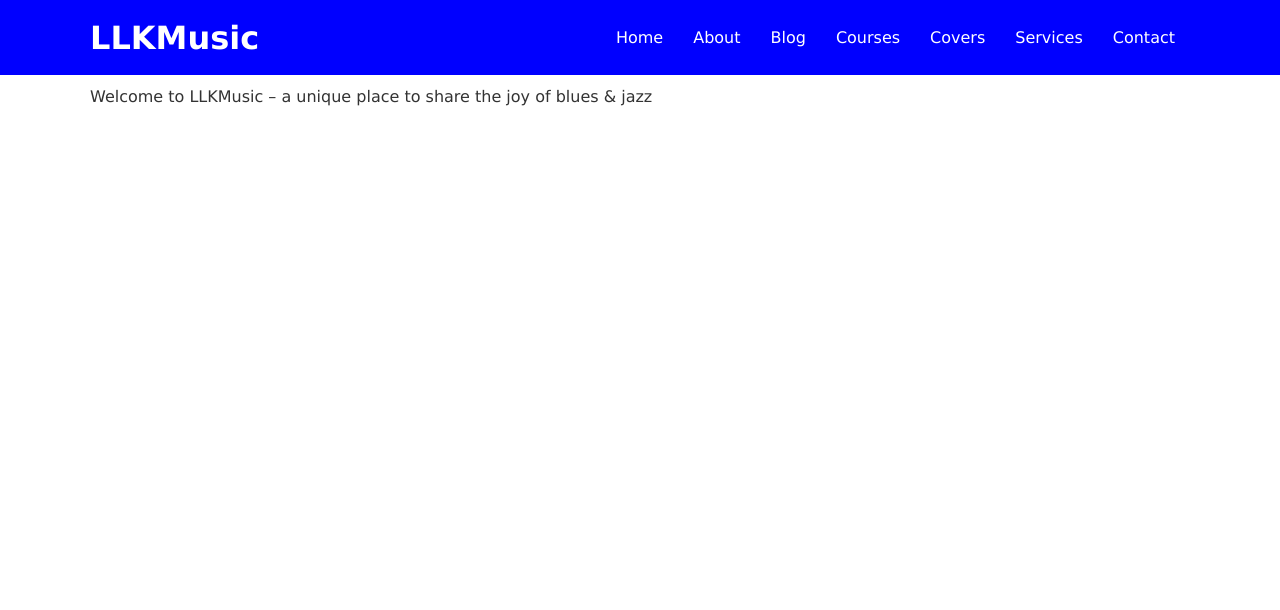
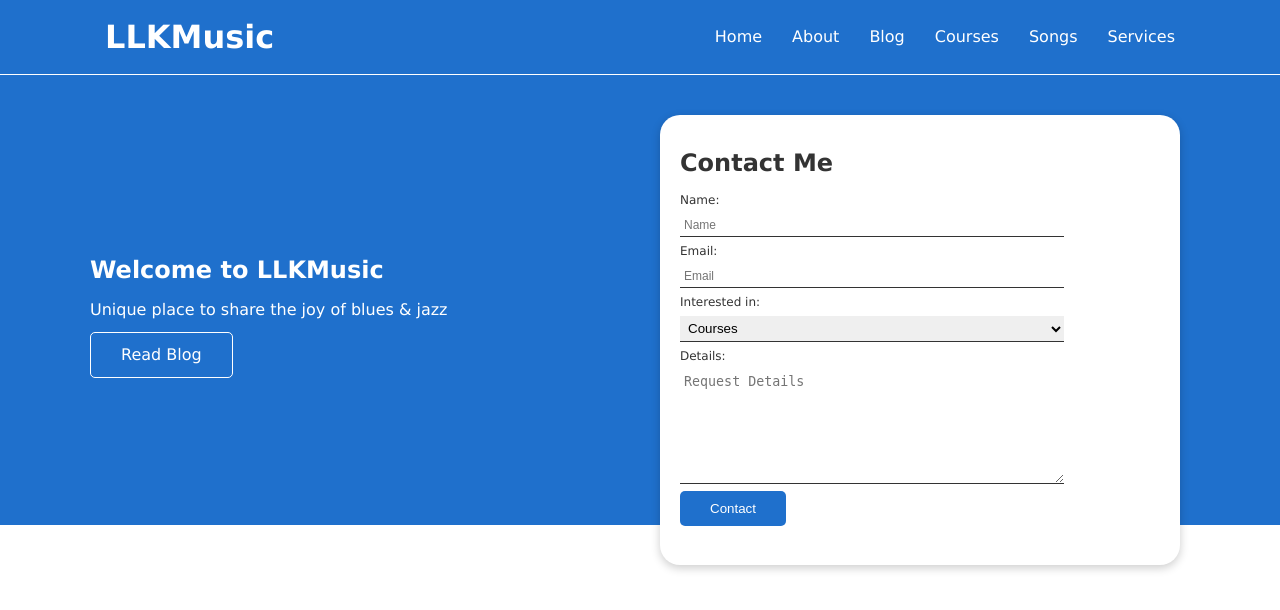
Before and after one commit to kkadzielawa/projects, a PHP site: page / in a window 1280 px wide. Shown: the top 610 px of the page. Run offline with PHP 8.4, Linux system fonts and the light colour scheme.

Commit message:
*llkmusic  --updated showcase area

```diff
--- a/web_dev/llkmusic/src/frontend/css/style.css
+++ b/web_dev/llkmusic/src/frontend/css/style.css
@@ -1,4 +1,8 @@
 /* RESETS */
+
+:root {
+    --primary-color: rgb(31, 112, 204);
+}
 
 * {
     box-sizing: border-box;
@@ -35,9 +39,10 @@ img {
 /* Navbar Styles */
 
 .navbar {
-    background-color: blue;
+    background-color: var(--primary-color);
     color: white;
     height: 75px;
+    border-bottom: 1px #fff solid;
 }
 
 .navbar .flex {
@@ -54,8 +59,64 @@ img {
     margin: 0 5px;
 }
 
-.navbar a:hover {
+.navbar nav a:hover {
     border-bottom: white 2px solid;
+}
+
+
+/* Showcase */
+
+.showcase {
+    height: 450px;
+    background-color: var(--primary-color);
+    color: white;
+    position: relative;
+}
+
+.showcase .grid {
+    overflow: visible;
+}
+
+.showcase-form {
+    position: relative;
+    top: 30px;
+    height: 450px;
+}
+
+.form-control label,
+.form-control input {
+    display: block;
+    font-size: 12px;
+    margin: 5px 0;
+}
+
+.showcase-form input[type="text"],
+.showcase-form input[type="email"],
+select,
+textarea {
+    border: 0;
+    outline: none;
+    border-bottom: 1px solid #333;
+    width: 80%;
+    padding: 4px;
+}
+
+
+/* Utilities */
+
+.btn {
+    display: inline-block;
+    padding: 10px 30px;
+    cursor: pointer;
+    background-color: var(--primary-color);
+    color: #fff;
+    border: none;
+    border-radius: 5px;
+}
+
+.btn-outline {
+    background-color: transparent;
+    border: 1px #fff solid;
 }
 
 .container {
@@ -72,14 +133,20 @@ img {
     height: 100%;
 }
 
-
-/* Showcase */
-
-.showcase {
-    max-height: 425px;
-    position: relative;
+.grid {
+    display: grid;
+    grid-template-columns: repeat(2, 1fr);
+    gap: 20px;
+    justify-content: center;
+    align-items: center;
+    height: 100%;
 }
 
-.showcase p {
-    position: absolute;
+.card {
+    background-color: #fff;
+    color: #333;
+    box-shadow: 0 3px 10px rgba(0, 0, 0, .2);
+    border-radius: 20px;
+    padding: 20px;
+    margin: 10px;
 }
--- a/web_dev/llkmusic/src/frontend/index.html
+++ b/web_dev/llkmusic/src/frontend/index.html
@@ -13,24 +13,56 @@
     <!-- Navbar -->
     <div class="navbar">
         <div class="container flex">
-            <h1 class="logo">LLKMusic</h1>
+            <h1 class="logo"><a href="index.html">LLKMusic</a></h1>
             <nav>
                 <ul>
                     <li><a href="index.html">Home</a></li>
                     <li><a href="index.html">About</a></li>
                     <li><a href="blog.html">Blog</a></li>
                     <li><a href="courses.html">Courses</a></li>
-                    <li><a href="covers.html">Covers</a></li>
+                    <li><a href="songs.html">Songs</a></li>
                     <li><a href="index.html">Services</a></li>
-                    <li><a href="index.html">Contact</a></li>
                 </ul>
             </nav>
         </div>
     </div>
 
     <section class="showcase">
-        <div class="container">
-            <p>Welcome to LLKMusic – a unique place to share the joy of blues & jazz</p>
+        <div class="container grid">
+            <div class="showcase-text">
+                <h1>Welcome to LLKMusic</h1>
+                <p>Unique place to share the joy of blues & jazz</p>
+                <a href="blog.html" class="btn btn-outline">Read Blog</a>
+            </div>
+            <div class="showcase-form card">
+                <h1>Contact Me</h1>
+                <form>
+                    <div class="form-control">
+                        <label for="name">Name:</label>
+                        <input type="text" name="name" placeholder="Name">
+                    </div>
+                    <div class="form-control">
+                        <label for="name">Email:</label>
+                        <input type="email" name="email" placeholder="Email">
+                    </div>
+                    <div class="form-control">
+                        <label for="services">Interested in:</label>
+                        <select id="services" name="services">
+                        <option value="courses">Courses</option>
+                        <option value="learn">Learning Sessions</option>
+                        <option value="record">Recording Sessions</option>
+                        <option value="other">Other</option>
+                        </select>
+                    </div>
+                    <div class="form-control">
+                        <label for="message">Details: </label>
+                        <textarea name="message" rows="7" placeholder="Request Details"></textarea>
+                    </div>
+                    <input type="submit" value="Contact" class="btn btn-primary">
+
+                </form>
+            </div>
+
         </div>
     </section>
 
```
